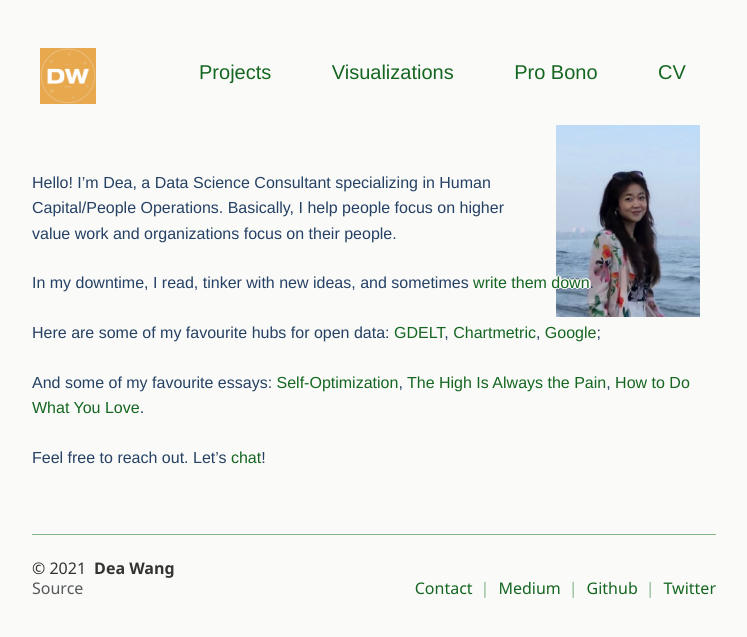
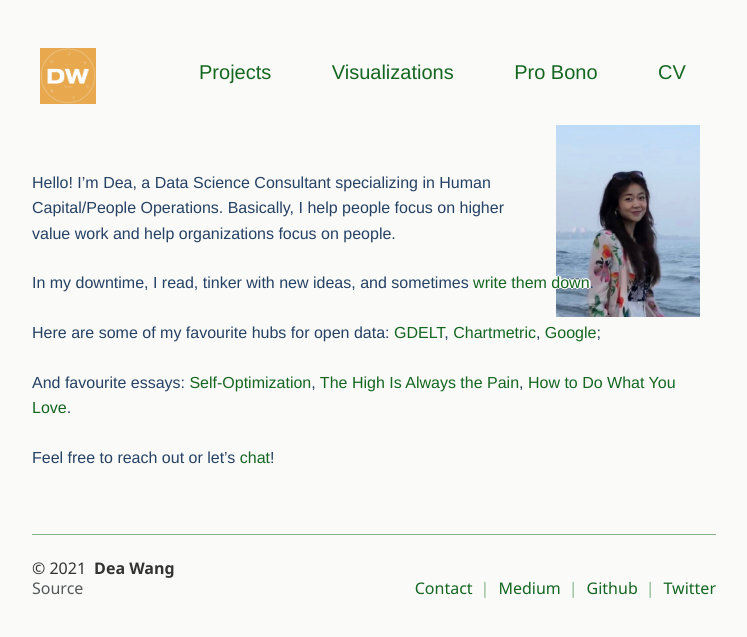
Before and after one commit to deawyk/deawyk.github.io, a Jekyll site: the page built from index.md, in a window 1280 px wide. Shown: the top 637 px of the page, without its empty margins (266-1013 px from the left). Built offline with Jekyll 4.4.1, drawn with Linux system fonts in a browser that asks for light colours.

Commit message:
Update index.md

```diff
--- a/index.md
+++ b/index.md
@@ -16,15 +16,15 @@ title: Dea Wang
 <div class="lead lead-about">
 
 <br>
-Hello! I'm Dea, a Data Science Consultant specializing in Human Capital/People Operations. Basically, I help people focus on higher value work and organizations focus on their people.
+Hello! I'm Dea, a Data Science Consultant specializing in Human Capital/People Operations. Basically, I help people focus on higher value work and help organizations focus on people.
 
 In my downtime, I read, tinker with new ideas, and sometimes [write them down](https://deaw.medium.com/). <br>
 
 Here are some of my favourite hubs for open data: [GDELT](https://www.gdeltproject.org/), [Chartmetric](https://www.chartmetric.com/music-industry-trends/6mo-report), [Google](https://datasetsearch.research.google.com/);
 
-And some of my favourite essays: [Self-Optimization](https://www.theguardian.com/news/2019/aug/02/athleisure-barre-kale-tyranny-ideal-woman-labour), [The High Is Always the Pain](https://themorningnews.org/article/the-high-is-always-the-pain-and-the-pain-is-always-the-high), [How to Do What You Love](http://www.paulgraham.com/love.html).
+And favourite essays: [Self-Optimization](https://www.theguardian.com/news/2019/aug/02/athleisure-barre-kale-tyranny-ideal-woman-labour), [The High Is Always the Pain](https://themorningnews.org/article/the-high-is-always-the-pain-and-the-pain-is-always-the-high), [How to Do What You Love](http://www.paulgraham.com/love.html).
 
-Feel free to reach out. Let's [chat](https://calendly.com/deaw/coffee)!
+Feel free to reach out or let's [chat](https://calendly.com/deaw/coffee)!
 </div>
 
 
```
